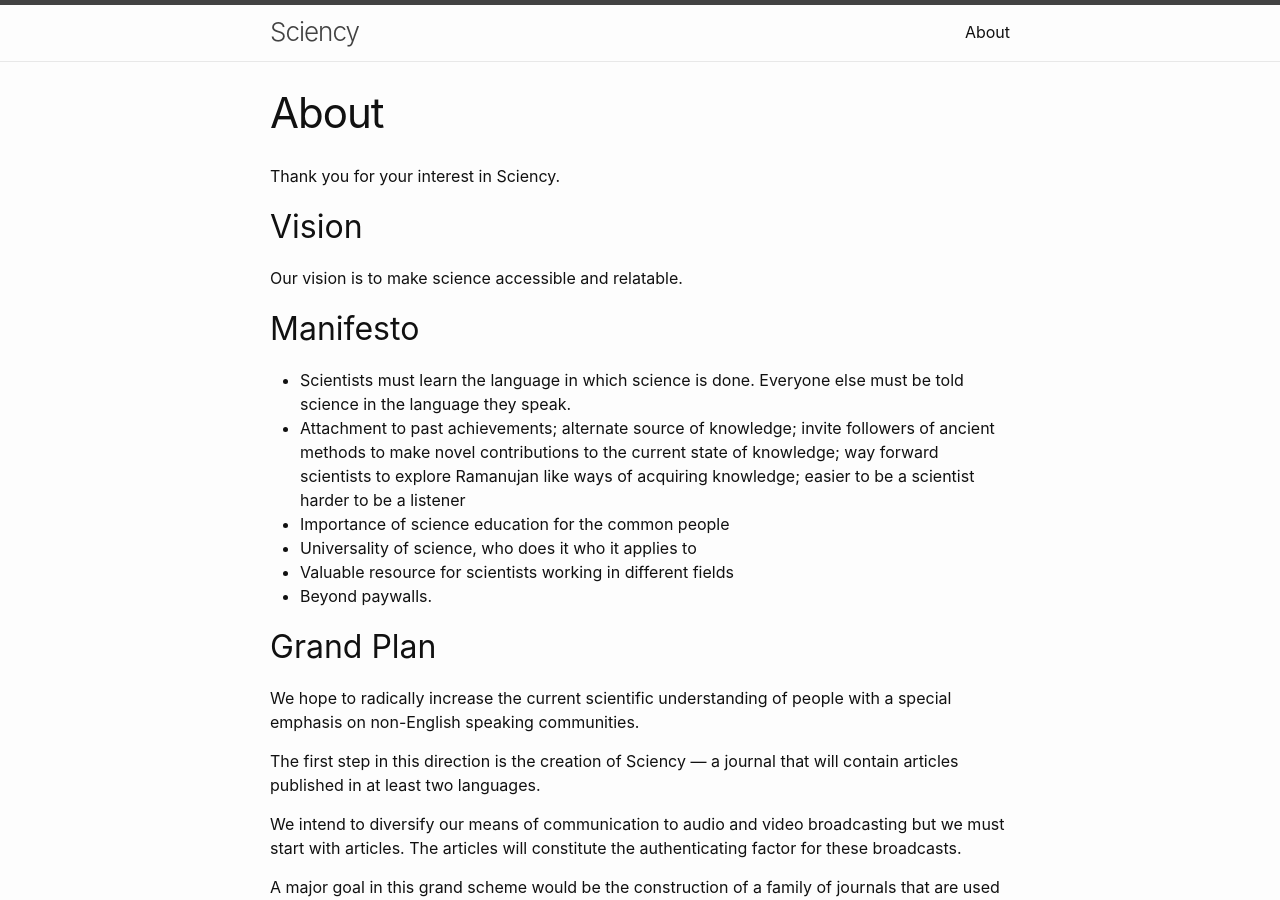
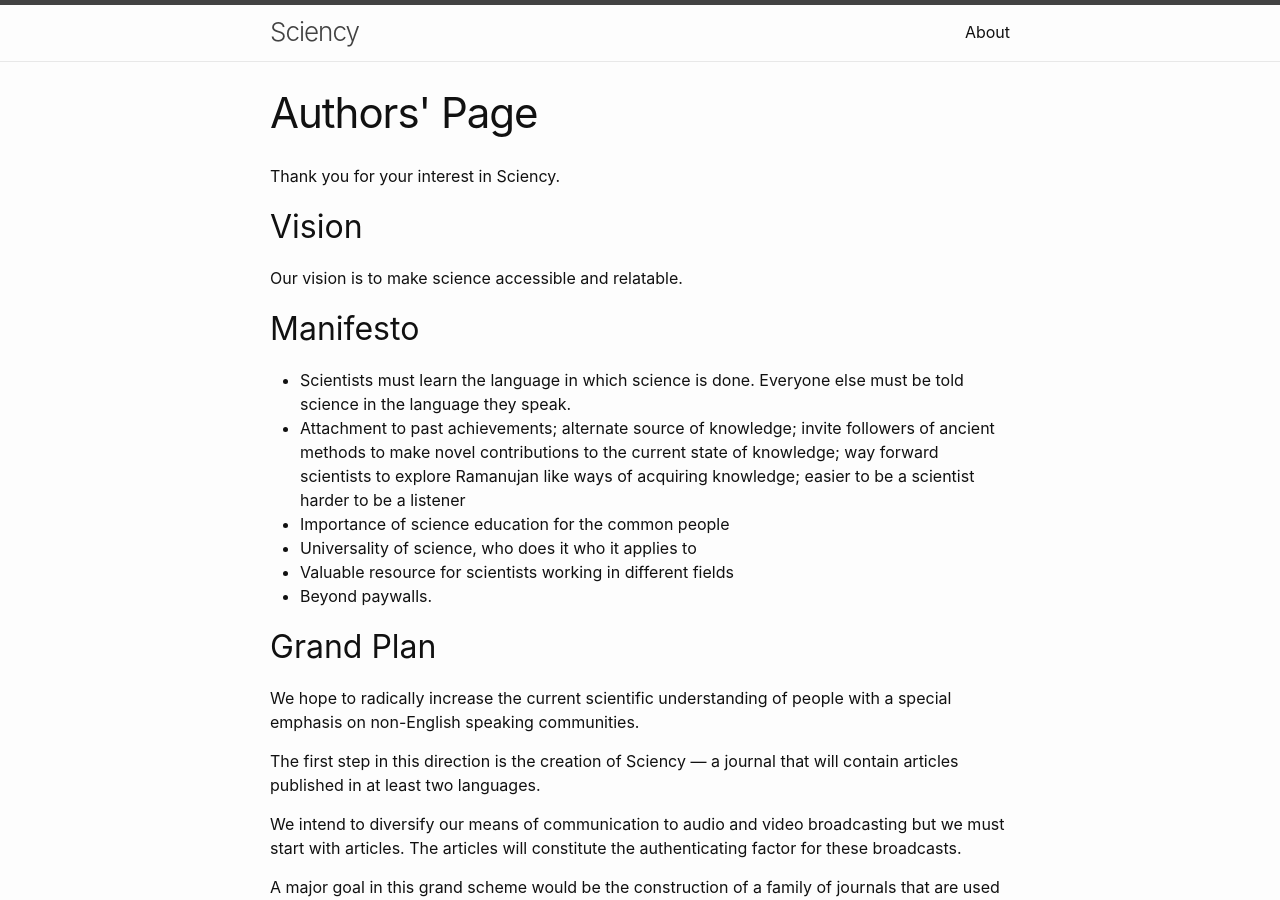
Before and after one commit to Sciency/sciency.github.com, a Jekyll site: the page built from authors.md, in a window 1280 px wide and 900 px high. Built offline with Jekyll 4.4.1, drawn with Linux system fonts in a browser that asks for light colours.

Commit message:
/ ‘authors.md’

```diff
--- a/authors.md
+++ b/authors.md
@@ -1,6 +1,6 @@
 ---
 layout: page
-title: About
+title: Authors' Page
 permalink: /authors/
 ---
 
```
